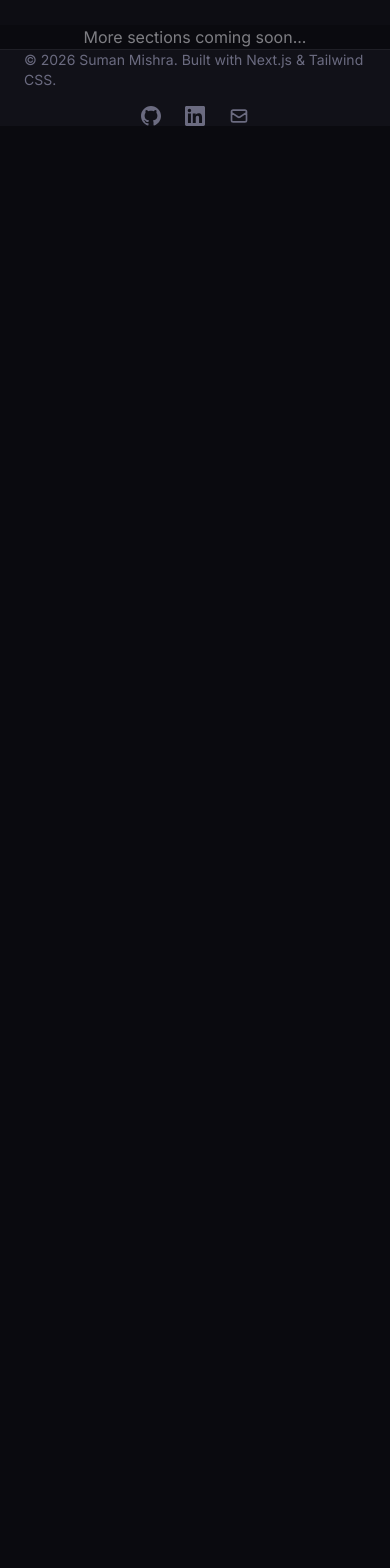
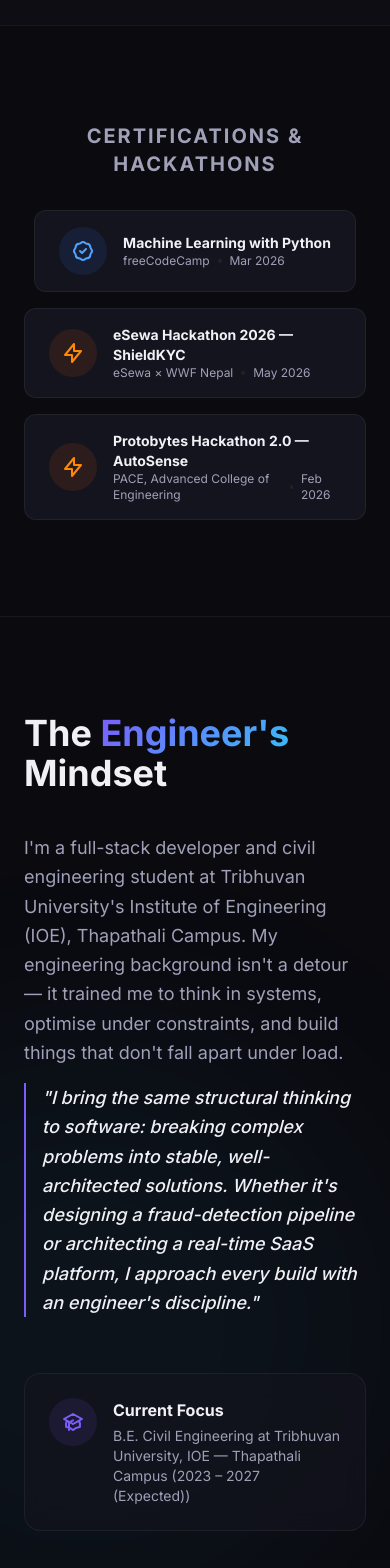
Before and after one commit to mishrasuman7/my-portfolio, a Next.js app: page / in a window 390 px wide. Shown: the part 7080-8648 px from the top of the page. Before the commit the page ends 7206 px from the top, so only its background shows below. Built offline with nearby package versions, Linux system fonts and the light colour scheme.

Commit message:
feat: credentials and about sections

```diff
--- a/src/app/page.tsx
+++ b/src/app/page.tsx
@@ -3,6 +3,8 @@ import Footer from "@/components/ui/Footer";
 import Hero from "@/components/sections/Hero";
 import Projects from "@/components/sections/Projects";
 import Skills from "@/components/sections/Skills";
+import Credentials from "@/components/sections/Credentials";
+import About from "@/components/sections/About";
 
 export default function Home() {
   return (
@@ -12,9 +14,11 @@ export default function Home() {
         <Hero />
         <Projects />
         <Skills />
+        <Credentials />
+        <About />
         {/* Placeholder for future sections */}
         <div className="section-container py-32 text-center opacity-50">
-          <p>More sections coming soon...</p>
+          <p>Contact section coming soon...</p>
         </div>
       </main>
       <Footer />
--- /dev/null
+++ b/src/components/sections/About.tsx
@@ -0,0 +1,61 @@
+import { about } from "@/lib/data";
+
+export default function About() {
+  return (
+    <section id="about" className="py-24 relative overflow-hidden">
+      {/* Decorative background element */}
+      <div className="absolute right-0 top-1/2 -translate-y-1/2 w-[600px] h-[600px] bg-accent-secondary/5 rounded-full blur-[100px] -z-10 pointer-events-none" />
+
+      <div className="section-container">
+        <div className="flex flex-col md:flex-row gap-16 items-center">
+
+          <div className="flex-1 flex flex-col gap-6">
+            <h2 className="text-4xl md:text-5xl font-bold mb-4">
+              The <span className="gradient-text">Engineer's</span> Mindset
+            </h2>
+            <div className="flex flex-col gap-4 text-lg text-text-secondary leading-relaxed">
+              <p>{about.bio}</p>
+              <p className="pl-4 border-l-2 border-accent text-text-primary font-medium italic">
+                "{about.differentiator}"
+              </p>
+            </div>
+
+            <div className="mt-8 flex items-start gap-4 p-6 glass rounded-2xl border border-border">
+              <div className="p-3 rounded-full bg-accent/10 text-accent">
+                <svg className="w-6 h-6" fill="none" stroke="currentColor" viewBox="0 0 24 24"><path d="M12 14l9-5-9-5-9 5 9 5z" /><path d="M12 14l6.16-3.422a12.083 12.083 0 01.665 6.479A11.952 11.952 0 0012 20.055a11.952 11.952 0 00-6.824-2.998 12.078 12.078 0 01.665-6.479L12 14z" /><path strokeLinecap="round" strokeLinejoin="round" strokeWidth={2} d="M12 14l9-5-9-5-9 5 9 5zm0 0l6.16-3.422a12.083 12.083 0 01.665 6.479A11.952 11.952 0 0012 20.055a11.952 11.952 0 00-6.824-2.998 12.078 12.078 0 01.665-6.479L12 14zm-4 6v-7.5l4-2.222" /></svg>
+              </div>
+              <div>
+                <h4 className="font-bold text-text-primary">Current Focus</h4>
+                <p className="text-text-secondary text-sm mt-1">
+                  {about.education.degree} at {about.education.institution} ({about.education.period})
+                </p>
+              </div>
+            </div>
+          </div>
+
+          <div className="flex-1 w-full max-w-md relative">
+            <div className="aspect-square rounded-2xl overflow-hidden glass border border-border p-2 relative z-10">
+              <div className="w-full h-full rounded-xl bg-bg-secondary flex items-center justify-center border border-border relative overflow-hidden group">
+                  {/* Since we don't have a photo yet, creating a cool geometric/code placeholder */}
+                  <div className="absolute inset-0 bg-gradient-to-br from-bg-tertiary to-bg-primary" />
+                  <div className="absolute inset-0 opacity-20 bg-[radial-gradient(circle_at_center,_var(--tw-gradient-stops))] from-accent to-transparent transition-opacity duration-500 group-hover:opacity-40" />
+
+                  <svg className="w-32 h-32 text-border-hover group-hover:text-accent/50 transition-colors duration-500 relative z-10" fill="none" stroke="currentColor" viewBox="0 0 24 24">
+                     <path strokeLinecap="round" strokeLinejoin="round" strokeWidth={1} d="M10 20l4-16m4 4l4 4-4 4M6 16l-4-4 4-4" />
+                  </svg>
+                  <div className="absolute bottom-6 left-6 right-6">
+                     <div className="h-1.5 w-1/3 bg-border rounded-full mb-2" />
+                     <div className="h-1.5 w-1/2 bg-border rounded-full mb-2" />
+                     <div className="h-1.5 w-1/4 bg-accent/50 rounded-full" />
+                  </div>
+              </div>
+            </div>
+            {/* Decorative dots behind image */}
+            <div className="absolute -bottom-6 -right-6 w-32 h-32 bg-[radial-gradient(var(--border)_2px,transparent_2px)] [background-size:16px_16px] -z-10" />
+          </div>
+
+        </div>
+      </div>
+    </section>
+  );
+}
--- /dev/null
+++ b/src/components/sections/Credentials.tsx
@@ -0,0 +1,47 @@
+import { credentials } from "@/lib/data";
+
+export default function Credentials() {
+  return (
+    <section className="py-24 border-y border-border bg-bg-primary overflow-hidden">
+      <div className="section-container relative">
+        <h3 className="text-xl font-bold mb-8 text-center text-text-secondary uppercase tracking-widest">
+          Certifications & Hackathons
+        </h3>
+
+        <div className="flex flex-wrap justify-center gap-4 md:gap-6">
+          {credentials.map((cred, idx) => (
+            <a
+              key={idx}
+              href={cred.url !== "#" ? cred.url : undefined}
+              target={cred.url !== "#" ? "_blank" : undefined}
+              rel="noopener noreferrer"
+              className={`flex items-center gap-4 px-6 py-4 rounded-xl border transition-all duration-300 ${
+                cred.url !== "#"
+                  ? "bg-bg-card border-border hover:border-accent hover:shadow-glow cursor-pointer group"
+                  : "bg-bg-card/50 border-border/50 opacity-80 cursor-default"
+              }`}
+            >
+              <div className={`p-3 rounded-full ${cred.type === 'hackathon' ? 'bg-orange-500/10 text-orange-400' : 'bg-blue-500/10 text-blue-400'}`}>
+                {cred.type === 'hackathon' ? (
+                  <svg className="w-6 h-6" fill="none" stroke="currentColor" viewBox="0 0 24 24"><path strokeLinecap="round" strokeLinejoin="round" strokeWidth={2} d="M13 10V3L4 14h7v7l9-11h-7z" /></svg>
+                ) : (
+                  <svg className="w-6 h-6" fill="none" stroke="currentColor" viewBox="0 0 24 24"><path strokeLinecap="round" strokeLinejoin="round" strokeWidth={2} d="M9 12l2 2 4-4M7.835 4.697a3.42 3.42 0 001.946-.806 3.42 3.42 0 014.438 0 3.42 3.42 0 001.946.806 3.42 3.42 0 013.138 3.138 3.42 3.42 0 00.806 1.946 3.42 3.42 0 010 4.438 3.42 3.42 0 00-.806 1.946 3.42 3.42 0 01-3.138 3.138 3.42 3.42 0 00-1.946.806 3.42 3.42 0 01-4.438 0 3.42 3.42 0 00-1.946-.806 3.42 3.42 0 01-3.138-3.138 3.42 3.42 0 00-.806-1.946 3.42 3.42 0 010-4.438 3.42 3.42 0 00.806-1.946 3.42 3.42 0 013.138-3.138z" /></svg>
+                )}
+              </div>
+              <div className="flex flex-col">
+                <span className="font-bold text-text-primary text-sm md:text-base group-hover:text-accent transition-colors">
+                  {cred.title}
+                </span>
+                <div className="flex items-center gap-2 text-xs md:text-sm text-text-secondary">
+                  <span>{cred.issuer}</span>
+                  <span className="w-1 h-1 rounded-full bg-border"></span>
+                  <span>{cred.date}</span>
+                </div>
+              </div>
+            </a>
+          ))}
+        </div>
+      </div>
+    </section>
+  );
+}
```
